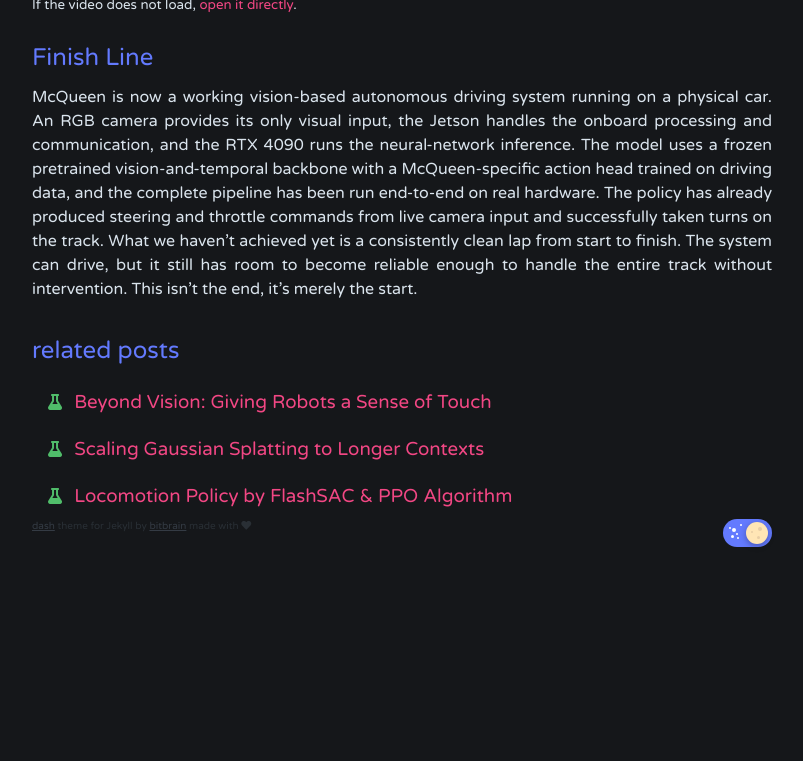
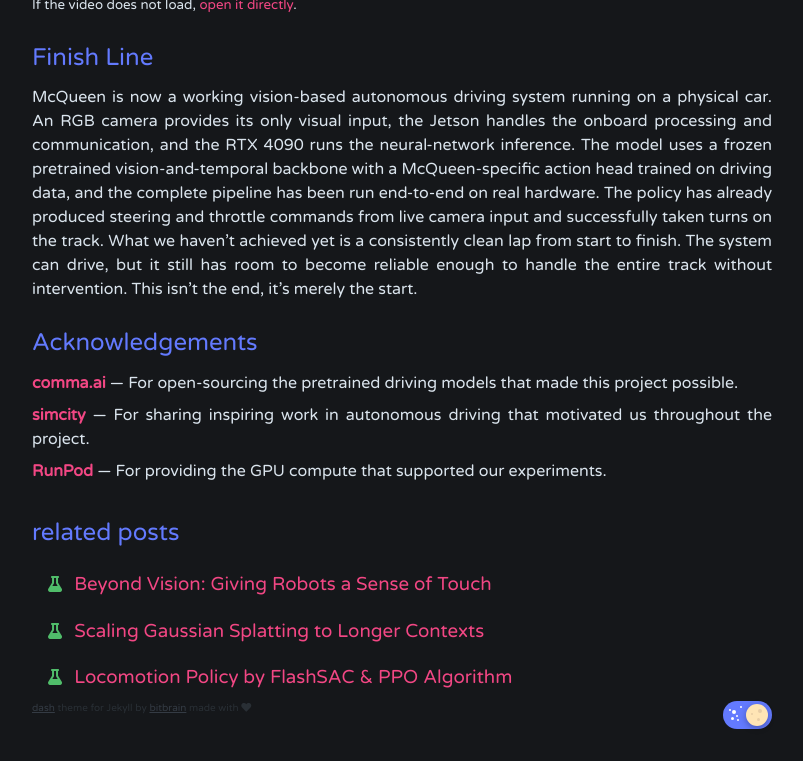
Before and after one commit to SRA-VJTI/blog, a Jekyll site: the page built from _posts/2026-10-20-mcqueen.md, in a window 1280 px wide and 900 px high, scrolled down 6680 px, cut to the strip 139-900 px from the top of the window. Shown: the whole strip, without its empty margins (238-1041 px from the left). Built offline with Jekyll 4.4.1, drawn with Linux system fonts in a browser that asks for light colours; before the commit the page ends 7398 px from its top, so only the background shows below that.

Commit message:
Add acknowledgements to McQueen blog

```diff
--- a/_posts/2026-10-20-mcqueen.md
+++ b/_posts/2026-10-20-mcqueen.md
@@ -146,3 +146,11 @@ These were probably the most useful failures in the project because they were bo
 ## Finish Line
 
 McQueen is now a working vision-based autonomous driving system running on a physical car. An RGB camera provides its only visual input, the Jetson handles the onboard processing and communication, and the RTX 4090 runs the neural-network inference. The model uses a frozen pretrained vision-and-temporal backbone with a McQueen-specific action head trained on driving data, and the complete pipeline has been run end-to-end on real hardware. The policy has already produced steering and throttle commands from live camera input and successfully taken turns on the track. What we haven't achieved yet is a consistently clean lap from start to finish. The system can drive, but it still has room to become reliable enough to handle the entire track without intervention. This isn’t the end, it’s merely the start.
+
+## Acknowledgements
+
+**[comma.ai](https://comma.ai/)** — For open-sourcing the pretrained driving models that made this project possible.
+
+**[simcity](https://x.com/simcity99)** — For sharing inspiring work in autonomous driving that motivated us throughout the project.
+
+**[RunPod](https://www.runpod.io/)** — For providing the GPU compute that supported our experiments.
```
